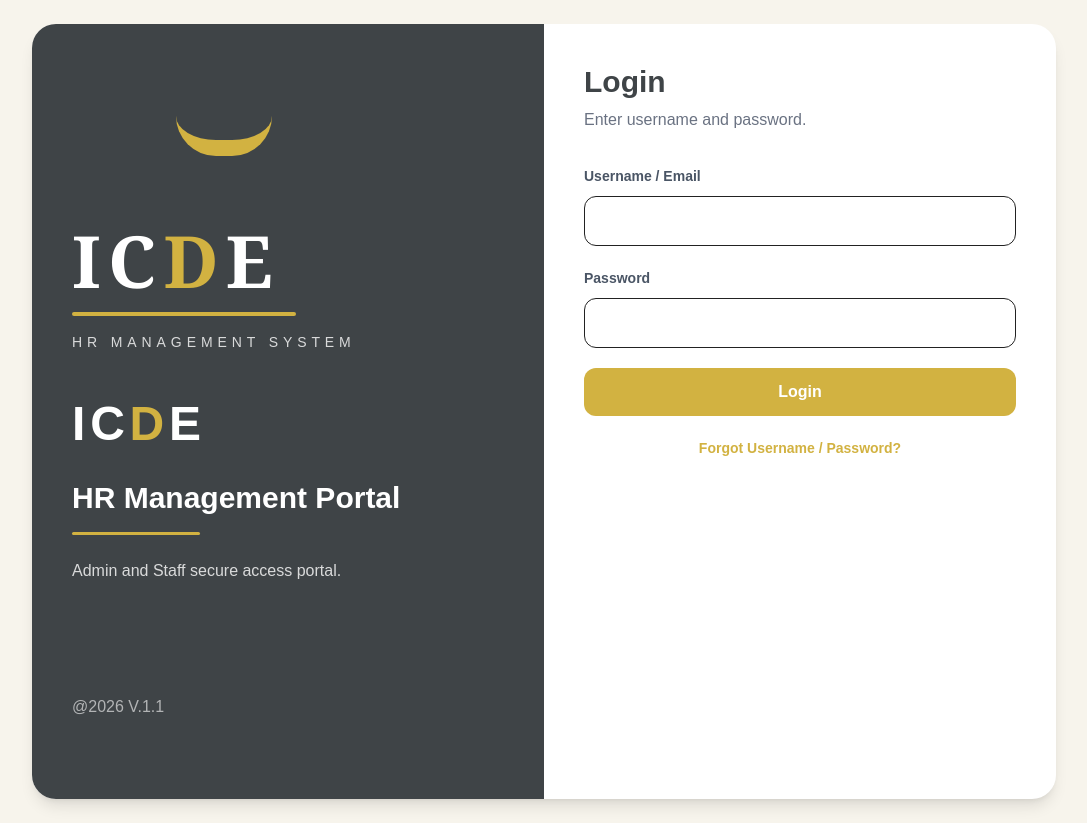
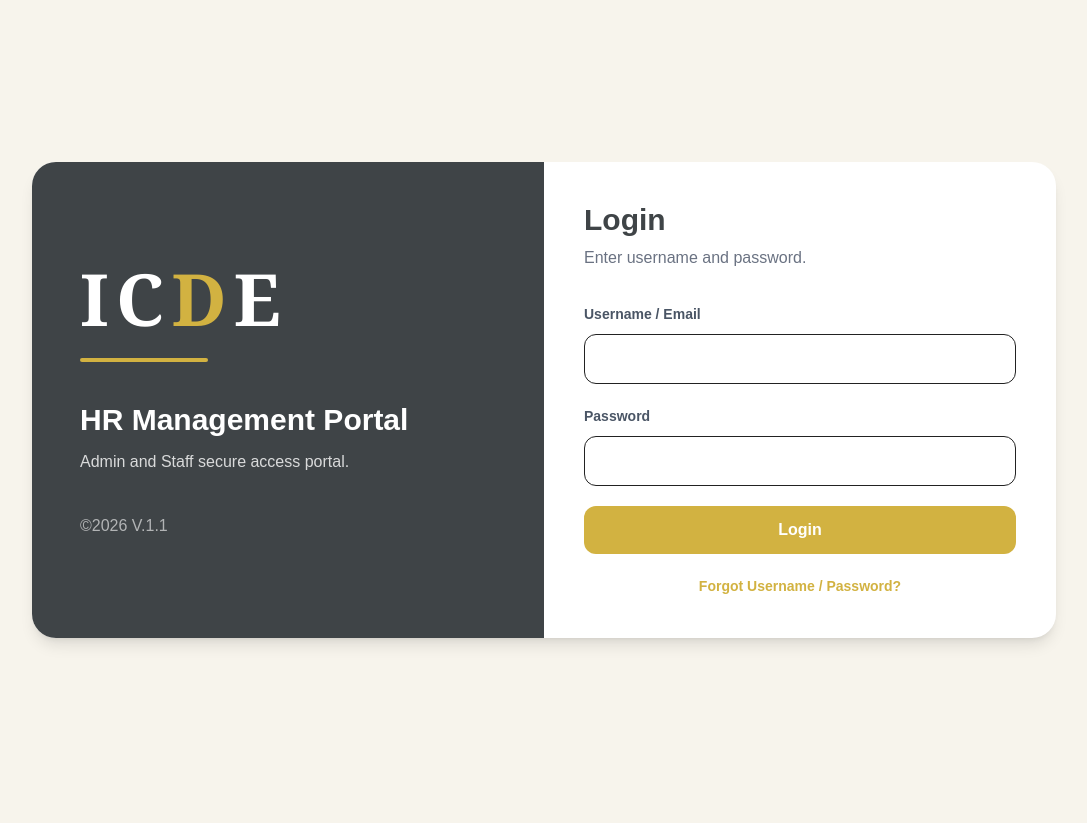
Before and after one commit to pinagpalagcc-jpg/icde-hr-management-system, a Next.js app: page /login in a window 1280 px wide. Shown: the whole page, without its empty margins (96-1183 px from the left). After the commit the page ends 800 px from the top, so only its background shows below. Built offline with nearby package versions, Linux system fonts and the light colour scheme.

Commit message:
Fix employee first-time password change

```diff
--- a/next.config.ts
+++ b/next.config.ts
@@ -1,6 +1,7 @@
 import type { NextConfig } from "next";
 
 const nextConfig: NextConfig = {
+  allowedDevOrigins: ["*.cloudshell.dev"],
   async headers() {
     return [
       {
--- a/src/app/change-password/page.tsx
+++ b/src/app/change-password/page.tsx
@@ -1,12 +1,11 @@
 "use client";
 
 import { useEffect, useState } from "react";
+import { useSearchParams } from "next/navigation";
 
-export default function ChangePasswordPage({
-  searchParams,
-}: {
-  searchParams: Promise<{ employee_id?: string }> | { employee_id?: string };
-}) {
+export default function ChangePasswordPage() {
+  const searchParams = useSearchParams();
+
   const [employeeId, setEmployeeId] = useState("");
   const [employee, setEmployee] = useState<any>(null);
   const [newPassword, setNewPassword] = useState("");
@@ -14,11 +13,15 @@ export default function ChangePasswordPage({
   const [saving, setSaving] = useState(false);
 
   useEffect(() => {
-    Promise.resolve(searchParams).then((p) => {
-      const id = p.employee_id || "";
-      setEmployeeId(id);
-      if (id) fetch(`/api/employees/${id}`).then((r) => r.json()).then(setEmployee);
-    });
+    const id = searchParams.get("employee_id") || "";
+    setEmployeeId(id);
+
+    if (id) {
+      fetch(`/api/employees/${id}`)
+        .then((r) => r.json())
+        .then((data) => setEmployee(data))
+        .catch(() => setEmployee(null));
+    }
   }, [searchParams]);
 
   async function changePassword() {
@@ -59,12 +62,14 @@ export default function ChangePasswordPage({
       return;
     }
 
+    const role = result.user_role || employee?.user_role || "Staff";
+
     localStorage.setItem("icde_user_id", employeeId);
-    localStorage.setItem("icde_user_role", result.user_role || employee?.user_role || "Staff");
+    localStorage.setItem("icde_user_role", role);
     document.cookie = "icde_auth=" + employeeId + "; path=/; max-age=86400; SameSite=Lax";
 
     alert("Password changed successfully.");
-    window.location.href = (result.user_role || employee?.user_role) === "Admin" ? "/dashboard" : "/staff";
+    window.location.href = String(role).toLowerCase() === "admin" ? "/dashboard" : "/staff";
   }
 
   return (
--- a/src/app/login/page.tsx
+++ b/src/app/login/page.tsx
@@ -36,44 +36,32 @@ export default function LoginPage() {
 
     localStorage.setItem("icde_user_id", user.id);
     localStorage.setItem("icde_user_role", user.user_role || "Staff");
-      document.cookie = "icde_auth=" + user.id + "; path=/; max-age=86400; SameSite=Lax";
+    document.cookie = "icde_auth=" + user.id + "; path=/; max-age=86400; SameSite=Lax";
 
     if (user.must_change_password) {
       window.location.href = `/change-password?employee_id=${user.id}`;
       return;
     }
 
-    window.location.href = String(user.user_role || "").toLowerCase() === "admin" ? "/dashboard" : "/staff";
+    window.location.href =
+      String(user.user_role || "").toLowerCase() === "admin" ? "/dashboard" : "/staff";
   }
 
   return (
     <div className="min-h-screen bg-[#f7f4ec] flex items-center justify-center p-6">
       <section className="w-full max-w-5xl bg-white rounded-3xl shadow-lg overflow-hidden grid grid-cols-1 md:grid-cols-2">
-        <div className="bg-[#3f4447] text-white p-10 flex flex-col justify-between">
-          <div>
-            <div className="mb-12">
-            <div className="relative w-72 h-28 flex items-center">
+        <div className="bg-[#3f4447] text-white p-12 flex flex-col justify-center">
+          <div className="text-7xl font-serif tracking-widest font-bold leading-none">
+            <span className="text-white">IC</span>
+            <span className="text-[#d2b241]">D</span>
+            <span className="text-white">E</span>
+          </div>
 
-              <div className="absolute bottom-5 left-[104px] w-24 h-10 border-b-[16px] border-[#d2b241] rounded-b-full"></div>
-            </div>
-          </div>
-            <div className="mb-12">
-            <div className="text-7xl font-serif tracking-widest font-bold leading-none">
-              <span className="text-white">IC</span><span className="text-[#d2b241]">D</span><span className="text-white">E</span>
-            </div>
-            <div className="w-56 h-[4px] bg-[#d2b241] mt-4 rounded-full"></div>
-            <div className="text-sm tracking-[0.35em] text-white/80 mt-4">HR MANAGEMENT SYSTEM</div>
-          </div>
-          <div className="mb-10">
-            <div className="text-5xl font-black tracking-widest">
-              <span className="text-white">IC</span><span className="text-[#d2b241]">D</span><span className="text-white">E</span>
-            </div>
-            <h1 className="text-3xl font-bold mt-8 mb-4">HR Management Portal</h1>
-            <div className="w-32 h-[3px] bg-[#d2b241] mb-6 rounded-full"></div>
-            <p className="text-white/80">Admin and Staff secure access portal.</p>
-            <p className="text-white/60 mt-28">@2026 V.1.1</p>
-          </div>
-          </div>
+          <div className="w-32 h-[4px] bg-[#d2b241] mt-6 rounded-full"></div>
+
+          <h1 className="text-3xl font-bold mt-10 mb-3">HR Management Portal</h1>
+          <p className="text-white/80">Admin and Staff secure access portal.</p>
+          <p className="text-white/60 mt-10">©2026 V.1.1</p>
         </div>
 
         <div className="p-10">
@@ -83,21 +71,38 @@ export default function LoginPage() {
           <div className="space-y-5">
             <div>
               <label className="text-sm font-semibold text-gray-600">Username / Email</label>
-              <input autoComplete="off" value={username} onChange={(e) => setUsername(e.target.value)} className="mt-2 w-full border rounded-xl px-4 py-3 outline-none" />
+              <input
+                autoComplete="off"
+                value={username}
+                onChange={(e) => setUsername(e.target.value)}
+                className="mt-2 w-full border rounded-xl px-4 py-3 outline-none"
+              />
             </div>
 
             <div>
               <label className="text-sm font-semibold text-gray-600">Password</label>
-              <input autoComplete="off" type="password" value={password} onChange={(e) => setPassword(e.target.value)} className="mt-2 w-full border rounded-xl px-4 py-3 outline-none" />
+              <input
+                autoComplete="off"
+                type="password"
+                value={password}
+                onChange={(e) => setPassword(e.target.value)}
+                className="mt-2 w-full border rounded-xl px-4 py-3 outline-none"
+              />
             </div>
 
-            <button onClick={login} disabled={loading} className="w-full bg-[#d2b241] text-white rounded-xl py-3 font-bold">
+            <button
+              onClick={login}
+              disabled={loading}
+              className="w-full bg-[#d2b241] text-white rounded-xl py-3 font-bold"
+            >
               {loading ? "Checking..." : "Login"}
             </button>
 
             <button
               type="button"
-              onClick={() => alert("Forgot username or password? Please contact HR Admin. Admin can reset your temporary password from your employee profile.")}
+              onClick={() =>
+                alert("Forgot username or password? Please contact HR Admin. Admin can reset your temporary password from your employee profile.")
+              }
               className="w-full text-[#d2b241] font-semibold text-sm"
             >
               Forgot Username / Password?
```
